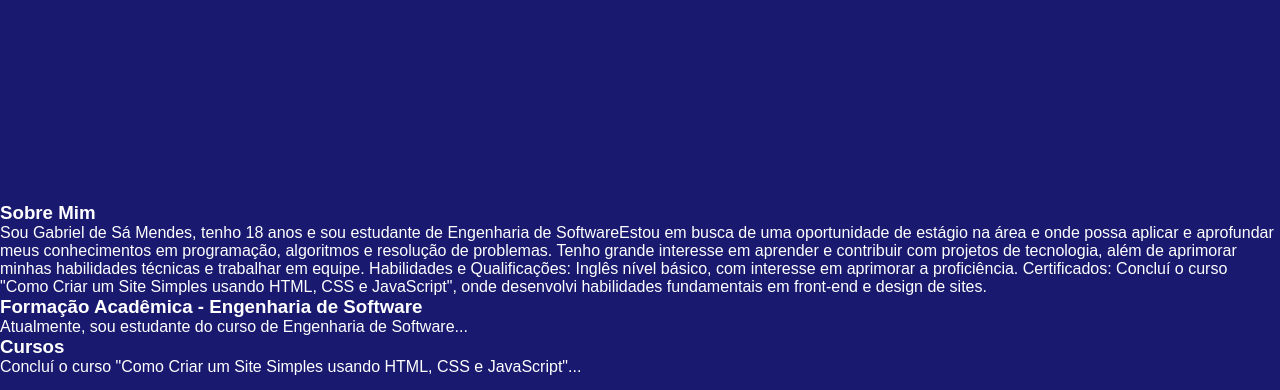
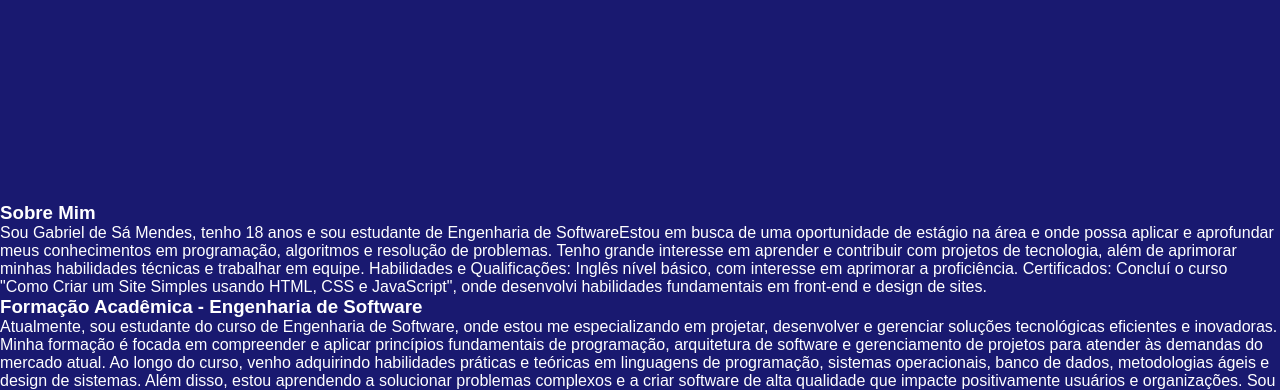
Before and after one commit to GabrielGGC18/Gabriel-1, a plain HTML site: page index.html in a window 1280 px wide. Shown: the part 148-538 px from the top of the page. Drawn offline with Linux system fonts and the light colour scheme.

Commit message:
Add files via upload

```diff
--- a/index.html
+++ b/index.html
@@ -32,11 +32,21 @@
         </section>
         <section>
             <h3>Formação Acadêmica - Engenharia de Software</h3>
-            <p>Atualmente, sou estudante do curso de Engenharia de Software...</p>
+            <p>Atualmente, sou estudante do curso de Engenharia de Software, onde estou me especializando em projetar, desenvolver e
+                gerenciar soluções tecnológicas eficientes e inovadoras. Minha formação é focada em compreender e aplicar princípios fundamentais de programação,
+                arquitetura de software e gerenciamento de projetos para atender às demandas do mercado atual.
+                Ao longo do curso, venho adquirindo habilidades práticas e teóricas em linguagens de programação, sistemas operacionais, banco de dados, metodologias ágeis
+                e design de sistemas. Além disso, estou aprendendo a solucionar problemas complexos e a criar software de alta qualidade que impacte positivamente usuários e organizações.
+                Sou apaixonado por tecnologia e comprometido em me manter atualizado com as tendências do setor, integrando criatividade e lógica para desenvolver soluções que façam a diferença.
+                Essa base sólida de conhecimentos e competências me prepara para enfrentar os desafios e aproveitar as oportunidades da área de desenvolvimento de software.</p>
         </section>
         <section>
             <h3>Cursos</h3>
-            <p>Concluí o curso "Como Criar um Site Simples usando HTML, CSS e JavaScript"...</p>
+            <p>Foi uma experiência enriquecedora que me proporcionou uma base sólida no desenvolvimento web. Durante o curso, tive a oportunidade de aprender e aplicar conceitos essenciais das principais tecnologias de front-end.
+                No módulo de HTML, adquiri conhecimentos para estruturar páginas da web de maneira organizada e semântica, criando elementos como títulos, parágrafos, links, tabelas e formulários.
+                Já em CSS, explorei técnicas para estilizar páginas, utilizando cores, fontes, espaçamentos e layouts responsivos, garantindo um design visualmente atraente e funcional.
+                Por fim, em JavaScript, aprendi a tornar os sites interativos, adicionando funcionalidades dinâmicas, como validação de formulários e manipulação de elementos do DOM.</p>
+
         </section>
     </main>
 
```
